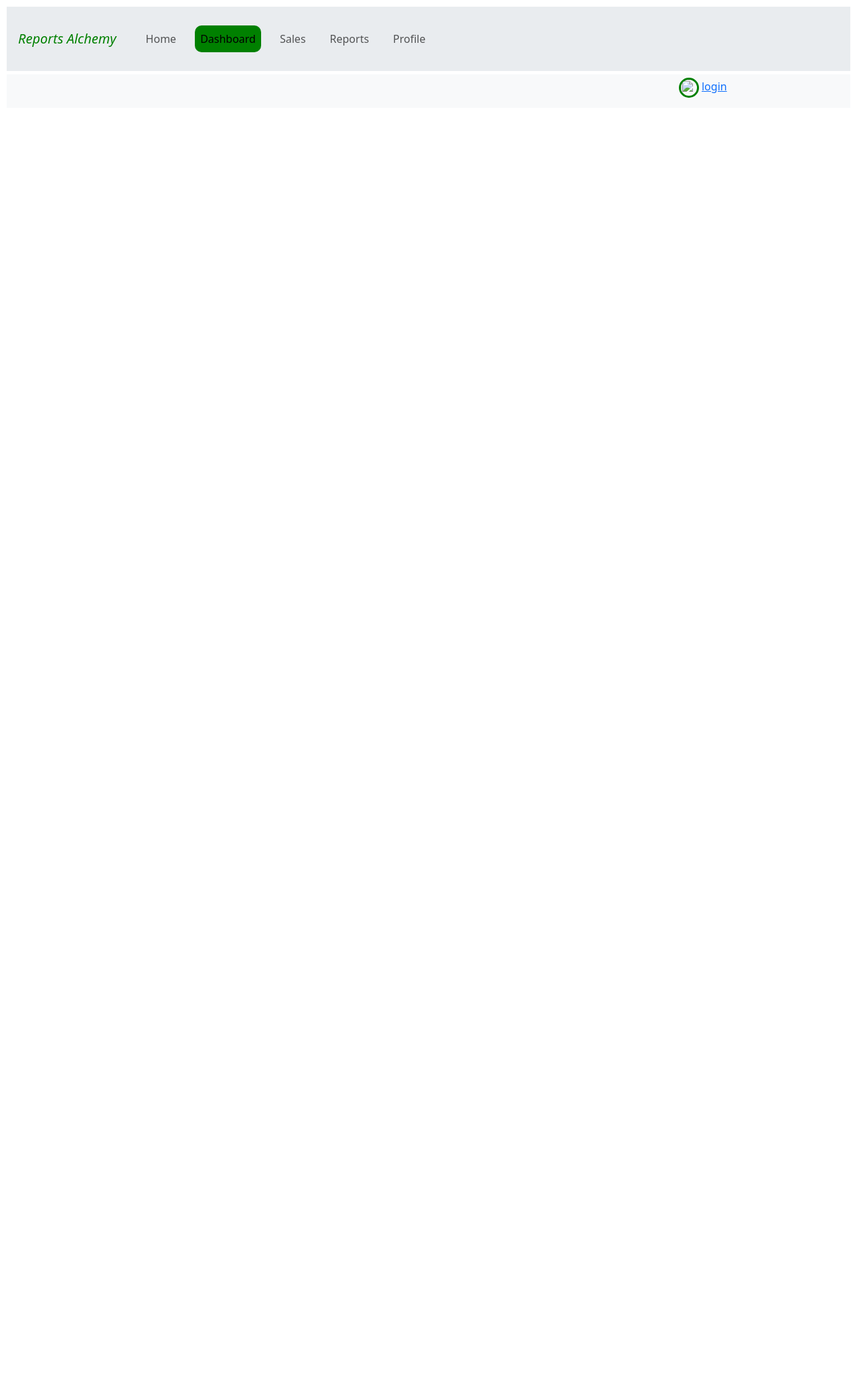
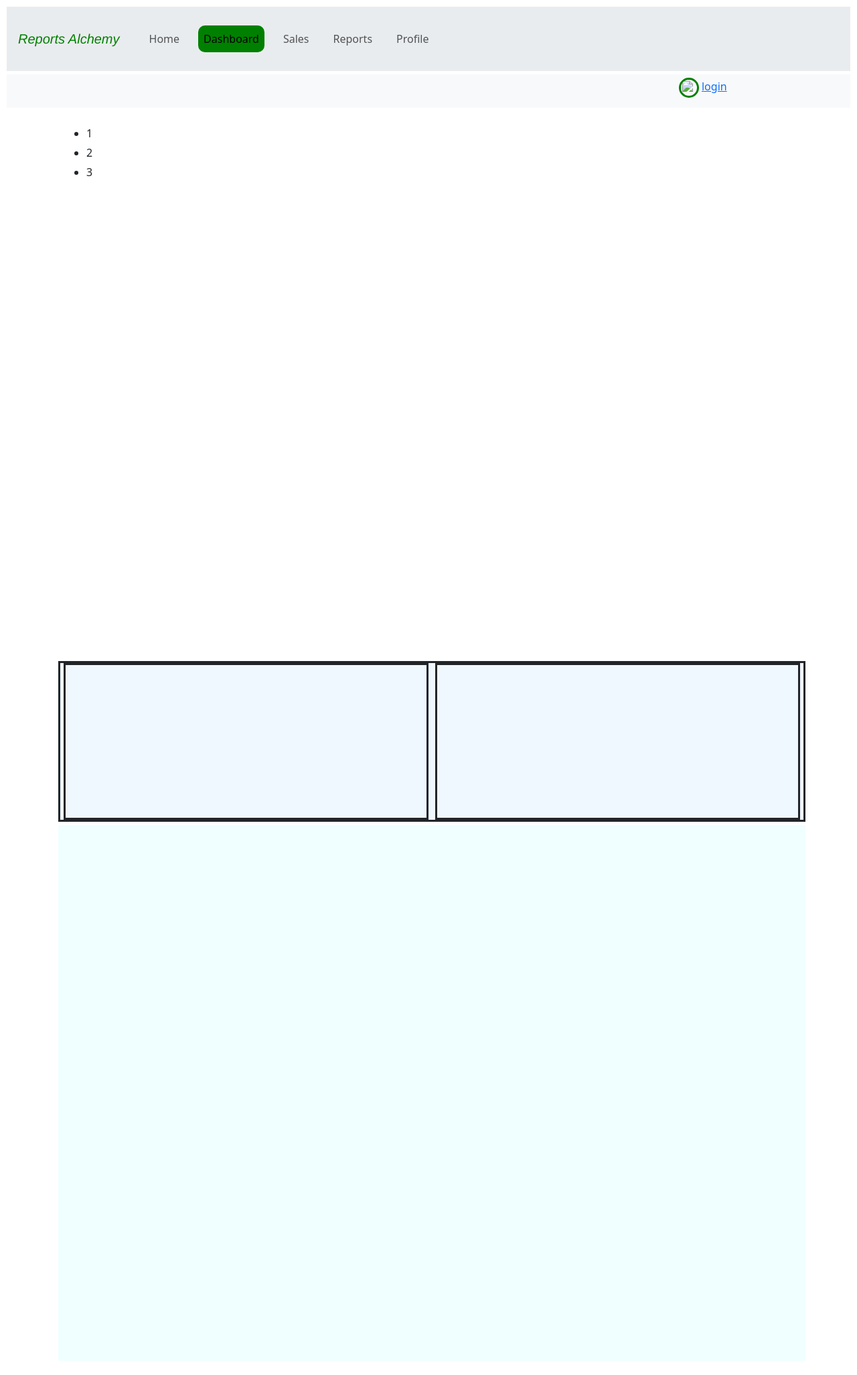
Before and after one commit to Granzular/ERP-website-template, a Django app: page /sales/dashboard/ in a window 1280 px wide. Shown: the whole page at 67% size. Before the commit the page ends 146 px from the top, so only its background shows below. Run offline with Django 5.2, Linux system fonts and the light colour scheme; parts of the project's set-up code (start-up, migrations or seed data) failed here and were passed over; some libraries are stand-ins or nearby versions.

Commit message:
from tommy git, unfinished

```diff
--- a/profiles/templates/profiles/home.html
+++ b/profiles/templates/profiles/home.html
@@ -22,7 +22,7 @@ Profile
  {% if user.staff %}
 
   <div id="frame1" class="bg-body-tertiary">
-   <i class="fa-solid fa-pen-to-square" id="edit-profile-pic"></i>
+   <i class="fa-solid fa-pen-to-square" id="edit-profile-pic">edit pic</i>
     <img id="profile-pic" src="{{user.staff.avatar.url}}">
 
    <form enctype="multipart/form-data" method="POST" action="{% url 'profiles:edit_profile_pic' %}" hidden="true" id="profile_pic_form">
--- /dev/null
+++ b/sales/static/sales/css/dashboard.css
@@ -0,0 +1,40 @@
+.sidebar{
+    float: left;
+    height: 100vh;
+    width:10em;
+}
+
+.top-frame{
+    width: 100%;
+    height: 15em;
+    display: flex;
+    border-style: solid;
+    background-color:aliceblue;
+    justify-content: center;
+    align-items: center;
+
+
+
+}
+.top-frame-cell{
+    margin: 5px;
+    width: 50%;
+    height: 100%;
+    border-style: solid;
+}
+
+.main-frame{
+    width: 100%;
+    height: 100vh;
+    background-color:azure;
+}
+/*
+@media screen  and (max-width:768px) {
+    .top-frame{
+        flex-wrap: wrap;
+    }
+    .top-frame-cell{
+
+    }
+
+}*/
--- a/sales/templates/sales/dashboard.html
+++ b/sales/templates/sales/dashboard.html
@@ -1,9 +1,28 @@
 {% extends 'base.html' %}
-
+{% load static %}
 {% block title %}
 sales list
 {% endblock title %}
 
+{% block style %}
+<link rel="stylesheet" href="{% static 'sales/css/dashboard.css' %}">
+{% endblock style %}
+
 {% block content %}
+<nav class="sidebar">
+    <ul >
+       <li>1</li>
+       <li>2</li>
+       <li>3</li>
+    </ul>
+</nav>
+<section class="top-frame" >
+    <div class="top-frame-cell"></div>
+    <div class="top-frame-cell"></div>
 
+</section >
+
+<section class="main-frame" >
+    <div class="chart"></div>
+</section>
 {% endblock content %}
--- a/sales/views.py
+++ b/sales/views.py
@@ -75,6 +75,7 @@ def home_view(request):
 class SalesDashboard(View):
 
     def get(self,request):
+
         return render(request,"sales/dashboard.html")
 
 
--- a/static/css/navbar.css
+++ b/static/css/navbar.css
@@ -37,5 +37,6 @@
 .navbrand{
 	 /* bootstrap class*/
 	 color:green;
-	 font-style: italic;
+	 font-family:'Franklin Gothic Medium', 'Arial Narrow', Arial, sans-serif;
+	 font-style:italic;
 }
```
Also changed, not shown: profiles/static/profiles/css/base.css (+5 -4 lines), profiles/static/profiles/css/home.css (+14 -4 lines), reports/views.py (+14 -7 lines), db.sqlite3.
